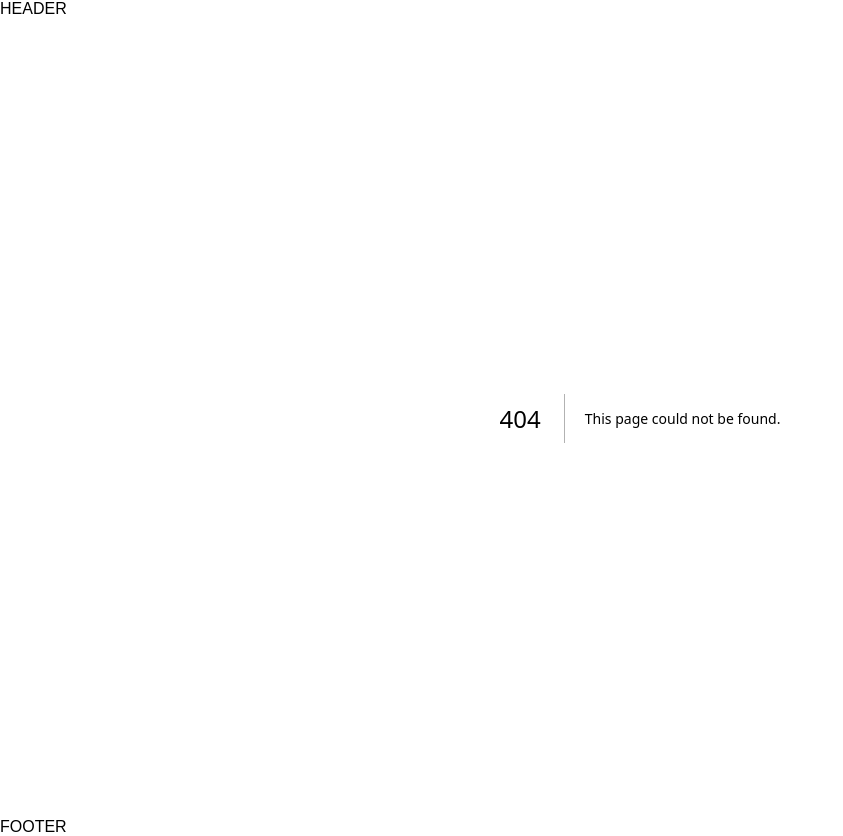
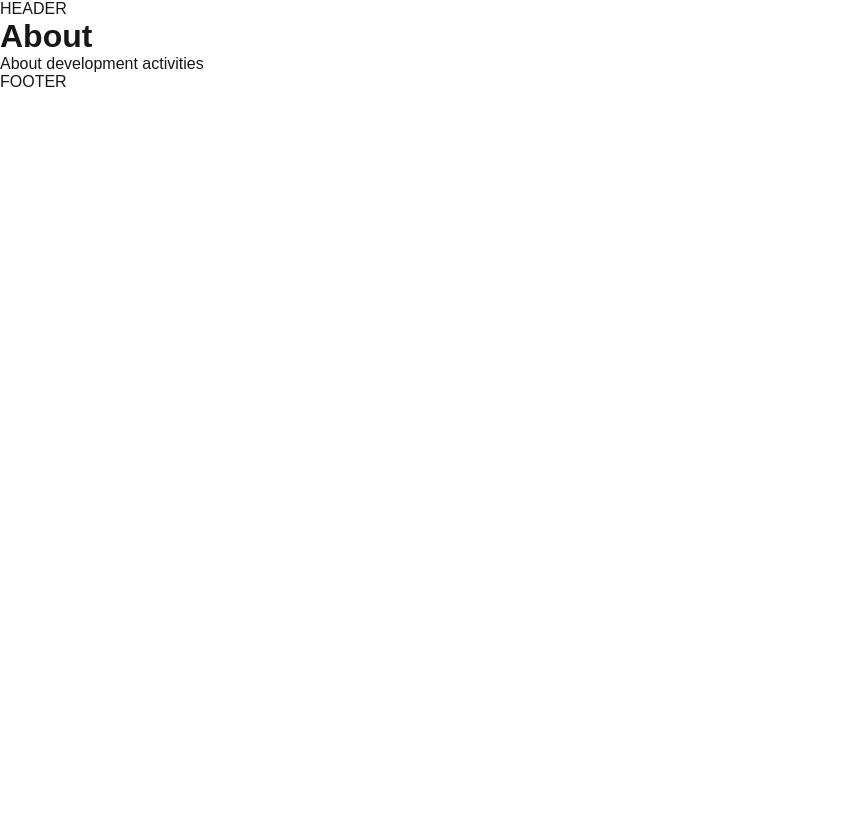
Before and after one commit to d-ishizuka/next_blog, a Next.js app in the folder blog/: page /about in a window 1280 px wide. Before the commit this address had no page. Shown: the whole page, without its empty margins (0-843 px from the left). After the commit the page ends 800 px from the top, so only its background shows below. Built offline with nearby package versions, Linux system fonts and the light colour scheme.

Commit message:
pages with props

```diff
--- /dev/null
+++ b/blog/app/about/page.js
@@ -0,0 +1,10 @@
+import Hero from "@/components/hero";
+
+export default function About() {
+  return (
+    <Hero
+      title="About"
+      subtitle="About development activities"
+    />
+  );
+}
--- a/blog/app/page.js
+++ b/blog/app/page.js
@@ -5,7 +5,10 @@ import Hero from "@/components/hero";
 export default function Home() {
   return (
     <>
-      <Hero />
+      <Hero
+        title="CUBE"
+        subtitle="アウトプットしていくサイト"
+      />
     </>
   )
 }
--- a/blog/components/hero.js
+++ b/blog/components/hero.js
@@ -1,8 +1,8 @@
-export default function Hero() {
+export default function Hero({ title, subtitle }) {
   return (
     <div>
-      <h1>CUBE</h1>
-      <p>アプトプットしていくサイト</p>
+      <h1>{ title }</h1>
+      <p>{ subtitle }</p>
     </div>
   );
 }
```
Also changed, not shown: blog/app/blog/page.js (added, +10 -0 lines).
